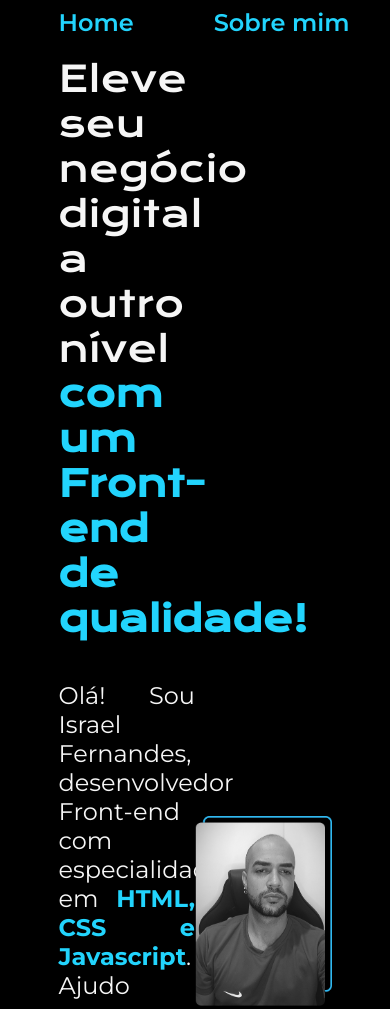
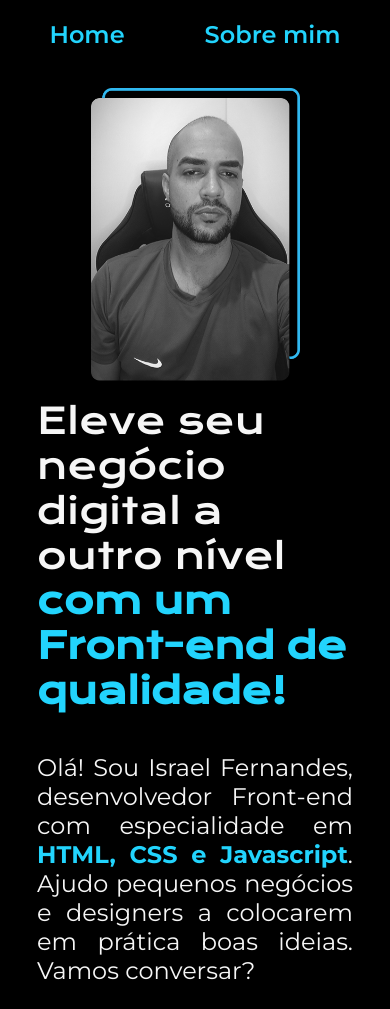
Before and after one commit to Israellgg/portfolio, a plain HTML site: page index.html in a window 390 px wide. Shown: the top 1009 px of the page. Drawn offline with nearby package versions, Linux system fonts and the light colour scheme.

Commit message:
Site responsivo para dispositivo movel

```diff
--- a/style.css
+++ b/style.css
@@ -157,3 +157,28 @@ body{
     font-size: 1.5rem;
     font-weight: 400;
 }
+
+@media (max-width: 1200px){
+
+    .cabecalho{
+        padding: 5% ;
+    }
+
+    .cabecalho__navegacao{
+        justify-content: center;
+    }
+
+    .conteudo{
+        flex-direction: column-reverse;
+        padding: 5%;
+    }
+
+    .conteudo__secao{
+        padding: 5%;
+        width: auto;
+    }
+
+    .conteudo__imagem{
+        width: 60%;
+    }
+}
```
